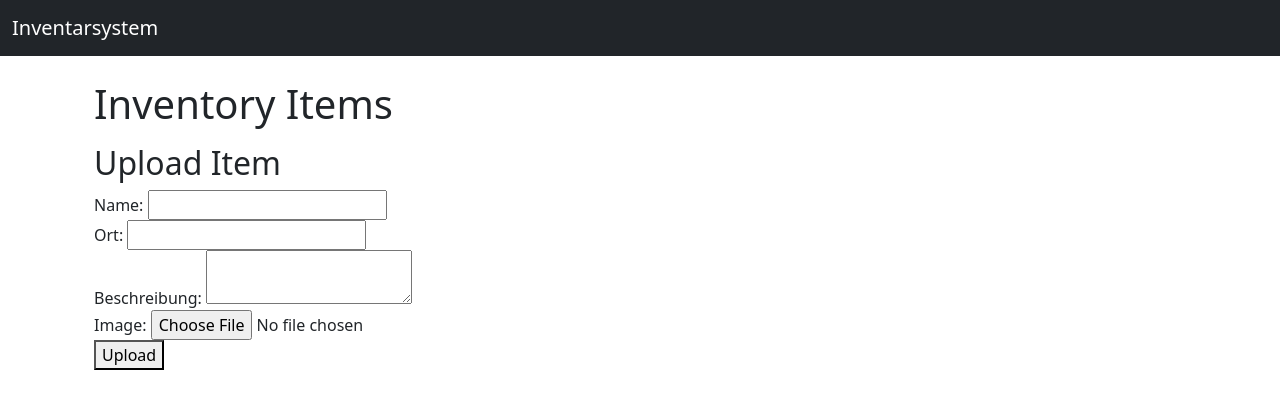
After one commit to AIIrondev/Inventarsystem, a Flask app: template Web/templates/main_admin.html in a window 1280 px wide. The commit adds this page. Shown: the top 409 px of the page. Run offline with Flask 3, Linux system fonts and the light colour scheme; the template is opened without the code that fills it, so the values that code supplies are empty.

Commit message:
Add admin functionality for item uploads and create admin interface

```diff
--- a/Web/database.py
+++ b/Web/database.py
@@ -169,3 +169,12 @@ class User:
         users_return = users.find_one({'Username': username})
         client.close()
         return users_return
+
+    @staticmethod
+    def get_admins():
+        client = MongoClient('localhost', 27017)
+        db = client['Chatsystem']
+        users = db['users']
+        users_return = users.find({'Admin': True})
+        client.close()
+        return users_return
--- a/Web/main.py
+++ b/Web/main.py
@@ -1,4 +1,6 @@
+import os
 from flask import Flask, render_template, request, redirect, url_for, session, flash
+from werkzeug.utils import secure_filename
 from database import User as us
 from database import Inventory as it
 from database import Auslehungen as au
@@ -8,9 +10,13 @@ from tkinter import messagebox
 
 app = Flask(__name__)
 app.secret_key = 'secret'
+app.config['UPLOAD_FOLDER'] = 'uploads'
+app.config['ALLOWED_EXTENSIONS'] = {'png', 'jpg', 'jpeg', 'gif'}
 __version__ = '0.0.1'
 
 
+def allowed_file(filename):
+    return '.' in filename and filename.rsplit('.', 1)[1].lower() in app.config['ALLOWED_EXTENSIONS']
 
 @app.route('/test_connection', methods=['GET'])
 def test_connection():
@@ -20,6 +26,12 @@ def test_connection():
 def home():
     if 'username' in session:
         return render_template('main.html', username=session['username'])
+    return redirect(url_for('login'))
+
+@app.route('/home_admin')
+def home_admin():
+    if 'username' in session and session['username'] in us.get_admins():
+        return render_template('main_admin.html', username=session['username'])
     return redirect(url_for('login'))
 
 @app.route('/login', methods=['GET', 'POST'])
@@ -36,6 +48,8 @@ def login():
 
         if user:
             session['username'] = username
+            if user['Admin']:
+                return redirect(url_for('home_admin'))
             return redirect(url_for('home'))
         else:
             flash('Invalid credentials', 'error')
@@ -69,5 +83,28 @@ def logout():
 def get_items():
     return it.get_items()
 
+@app.route('/upload_item', methods=['POST'])
+def upload_item():
+    if 'username' not in session or not session['username'] in us.get_admins():
+        flash('You are not authorized to upload items', 'error')
+        return redirect(url_for('login'))
+
+    name = request.form['name']
+    ort = request.form['ort']
+    beschreibung = request.form['beschreibung']
+    image = request.files['image']
+
+    if image and allowed_file(image.filename):
+        filename = secure_filename(image.filename)
+        image.save(os.path.join(app.config['UPLOAD_FOLDER'], filename))
+        it.add_item(name, ort, beschreibung, filename)
+        flash('Item uploaded successfully', 'success')
+    else:
+        flash('Invalid file type', 'error')
+
+    return redirect(url_for('home'))
+
 if __name__ == '__main__':
+    if not os.path.exists(app.config['UPLOAD_FOLDER']):
+        os.makedirs(app.config['UPLOAD_FOLDER'])
     app.run(debug=True)
--- a/Web/templates/main.html
+++ b/Web/templates/main.html
@@ -5,9 +5,9 @@
 {% block content %}
 <div class="container">
     <div class="content">
-        <h1>Inventory Items</h2>
+        <h1>Inventory Items</h1>
         <ul id="items-list">
-            <!-- Items will be displayed here -->
+            <!-- Items will be dynamically loaded here -->
         </ul>
     </div>
 </div>
--- /dev/null
+++ b/Web/templates/main_admin.html
@@ -0,0 +1,50 @@
+{% extends "base.html" %}
+
+{% block title %}Inventarsystem{% endblock %}
+
+{% block content %}
+<div class="container">
+    <div class="content">
+        <h1>Inventory Items</h1>
+        <ul id="items-list">
+            <!-- Items will be dynamically loaded here -->
+        </ul>
+    </div>
+    <div class="upload-form">
+        <h2>Upload Item</h2>
+        <form method="POST" action="{{ url_for('upload_item') }}" enctype="multipart/form-data">
+            <div class="form-group">
+                <label for="name">Name:</label>
+                <input type="text" id="name" name="name" required>
+            </div>
+            <div class="form-group">
+                <label for="ort">Ort:</label>
+                <input type="text" id="ort" name="ort" required>
+            </div>
+            <div class="form-group">
+                <label for="beschreibung">Beschreibung:</label>
+                <textarea id="beschreibung" name="beschreibung" required></textarea>
+            </div>
+            <div class="form-group">
+                <label for="image">Image:</label>
+                <input type="file" id="image" name="image" accept="image/*" required>
+            </div>
+            <button type="submit">Upload</button>
+        </form>
+    </div>
+</div>
+<script>
+    // Fetch items from the backend and display them
+    fetch("{{ url_for('get_items') }}")
+        .then(response => response.json())
+        .then(data => {
+            const itemsList = document.getElementById('items-list');
+            data.forEach(item => {
+                const listItem = document.createElement('li');
+                listItem.textContent = item.name;
+                itemsList.appendChild(listItem);
+            });
+        })
+        .catch(error => console.error('Error fetching items:', error));
+</script>
+{% endblock %}
```
